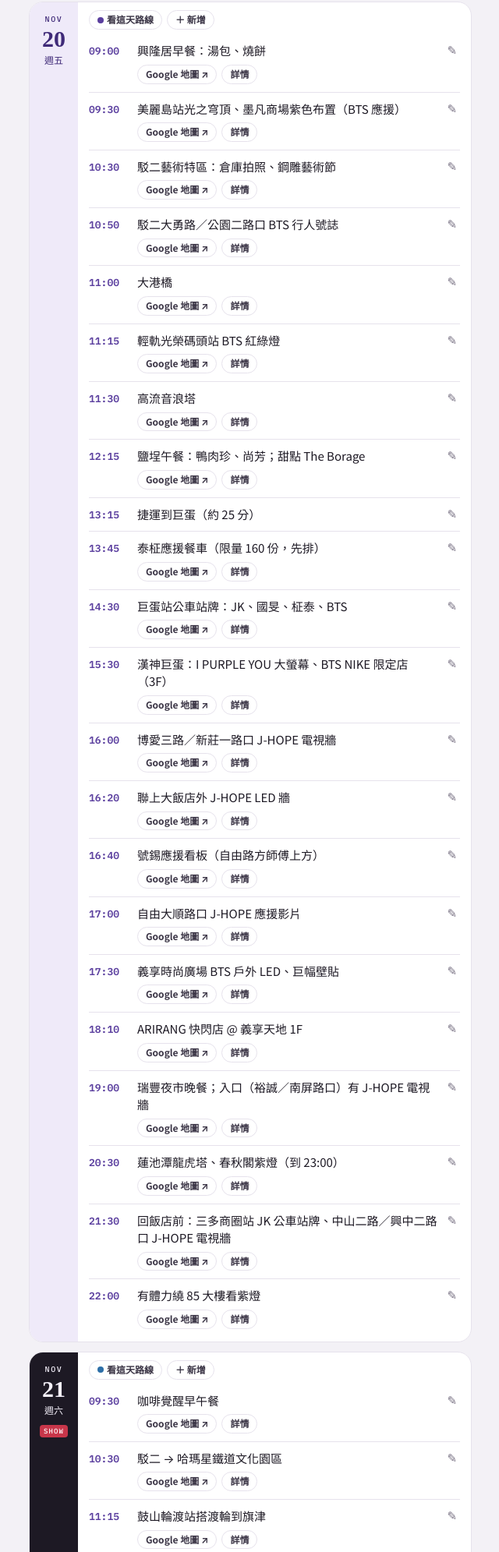
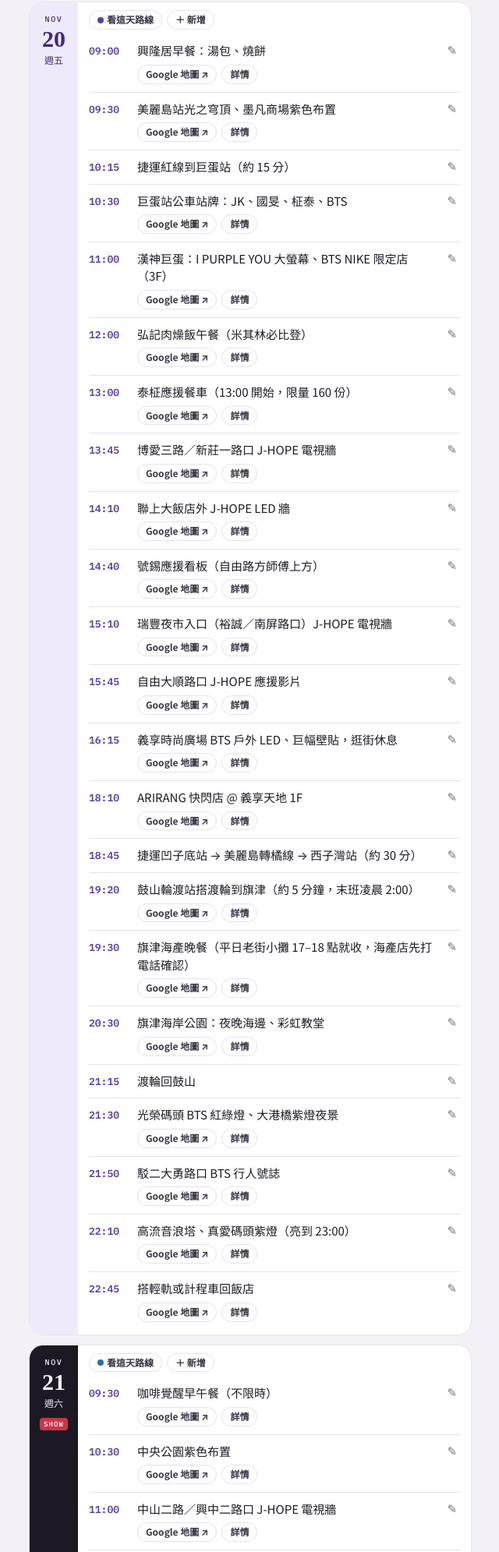
Before and after one commit to annyusloth/-kh-trip, a plain HTML site: page index.html in a window 1280 px wide. Shown: the part 1644-3635 px from the top of the page at 78% size, without its empty margins (319-959 px from the left). Drawn offline with Linux system fonts and the light colour scheme.

Commit message:
11/20 evening by the sea, 11/21 stays near hotel
Co-Authored-By: Claude Opus 5.5 <noreply@anthropic.com>
Claude-Session: https://claude.ai/code/session_01GCwQq8f77L1dVm9atEFsim

```diff
--- a/index.html
+++ b/index.html
@@ -351,35 +351,37 @@ const DEFAULT_PLAN={
   I('23:30','穿過中央公園走回飯店（聖誕燈亮到 24:00）','cpark_deco')],
  '2026-11-20':[
   I('09:00','興隆居早餐：湯包、燒餅','f_xlj'),
-  I('09:30','美麗島站光之穹頂、墨凡商場紫色布置（BTS 應援）','mofan'),
-  I('10:30','駁二藝術特區：倉庫拍照、鋼雕藝術節','pier2'),
-  I('10:50','駁二大勇路／公園二路口 BTS 行人號誌','f_BTS-CITY18'),
-  I('11:00','大港橋','bridge'),
-  I('11:15','輕軌光榮碼頭站 BTS 紅綠燈','light'),
-  I('11:30','高流音浪塔','kpmc'),
-  I('12:15','鹽埕午餐：鴨肉珍、尚芳；甜點 The Borage','yazhen'),
-  I('13:15','捷運到巨蛋（約 25 分）',''),
-  I('13:45','泰柾應援餐車（限量 160 份，先排）','f_JV-KH-FOOD'),
-  I('14:30','巨蛋站公車站牌：JK、國旻、柾泰、BTS','f_JK-BUS-kh1'),
-  I('15:30','漢神巨蛋：I PURPLE YOU 大螢幕、BTS NIKE 限定店（3F）','hanshin'),
-  I('16:00','博愛三路／新莊一路口 J-HOPE 電視牆','f_JH-tv-kh5'),
-  I('16:20','聯上大飯店外 J-HOPE LED 牆','f_JH-tv-kh2'),
-  I('16:40','號錫應援看板（自由路方師傅上方）','f_JHOPE-KH-BII1'),
-  I('17:00','自由大順路口 J-HOPE 應援影片','f_JH-tv-kh3'),
-  I('17:30','義享時尚廣場 BTS 戶外 LED、巨幅壁貼','f_BTS-CITY4'),
+  I('09:30','美麗島站光之穹頂、墨凡商場紫色布置','mofan'),
+  I('10:15','捷運紅線到巨蛋站（約 15 分）',''),
+  I('10:30','巨蛋站公車站牌：JK、國旻、柾泰、BTS','f_JK-BUS-kh1'),
+  I('11:00','漢神巨蛋：I PURPLE YOU 大螢幕、BTS NIKE 限定店（3F）','hanshin'),
+  I('12:00','弘記肉燥飯午餐（米其林必比登）','f_hong'),
+  I('13:00','泰柾應援餐車（13:00 開始，限量 160 份）','f_JV-KH-FOOD'),
+  I('13:45','博愛三路／新莊一路口 J-HOPE 電視牆','f_JH-tv-kh5'),
+  I('14:10','聯上大飯店外 J-HOPE LED 牆','f_JH-tv-kh2'),
+  I('14:40','號錫應援看板（自由路方師傅上方）','f_JHOPE-KH-BII1'),
+  I('15:10','瑞豐夜市入口（裕誠／南屏路口）J-HOPE 電視牆','f_JH-tv-kh11'),
+  I('15:45','自由大順路口 J-HOPE 應援影片','f_JH-tv-kh3'),
+  I('16:15','義享時尚廣場 BTS 戶外 LED、巨幅壁貼，逛街休息','f_BTS-CITY4'),
   I('18:10','ARIRANG 快閃店 @ 義享天地 1F','popup'),
-  I('19:00','瑞豐夜市晚餐；入口（裕誠／南屏路口）有 J-HOPE 電視牆','f_JH-tv-kh11'),
-  I('20:30','蓮池潭龍虎塔、春秋閣紫燈（到 23:00）','lotus'),
-  I('21:30','回飯店前：三多商圈站 JK 公車站牌、中山二路／興中二路口 J-HOPE 電視牆','f_JK-BUS-kh3'),
-  I('22:00','有體力繞 85 大樓看紫燈','85')],
+  I('18:45','捷運凹子底站 → 美麗島轉橘線 → 西子灣站（約 30 分）',''),
+  I('19:20','鼓山輪渡站搭渡輪到旗津（約 5 分鐘，末班凌晨 2:00）','ferry'),
+  I('19:30','旗津海產晚餐（平日老街小攤 17–18 點就收，海產店先打電話確認）','duckhorn'),
+  I('20:30','旗津海岸公園：夜晚海邊、彩虹教堂','cijinpark'),
+  I('21:15','渡輪回鼓山',''),
+  I('21:30','光榮碼頭 BTS 紅綠燈、大港橋紫燈夜景','bridge'),
+  I('21:50','駁二大勇路口 BTS 行人號誌','f_BTS-CITY18'),
+  I('22:10','高流音浪塔、真愛碼頭紫燈（亮到 23:00）','kpmc'),
+  I('22:45','搭輕軌或計程車回飯店','hotel')],
  '2026-11-21':[
-  I('09:30','咖啡覺醒早午餐','awaken'),
-  I('10:30','駁二 → 哈瑪星鐵道文化園區','hamasen'),
-  I('11:15','鼓山輪渡站搭渡輪到旗津','ferry'),
-  I('11:30','旗津老街午餐','cijinst'),
-  I('12:30','旗津海岸公園、彩虹教堂','cijinpark'),
-  I('13:15','渡輪回鼓山',''),
-  I('15:30','到世運；ARMY ZONE 用當天票可再領粽卡','stadium','venue'),
+  I('09:30','咖啡覺醒早午餐（不限時）','awaken'),
+  I('10:30','中央公園紫色布置','cpark_deco'),
+  I('11:00','中山二路／興中二路口 J-HOPE 電視牆','f_JH-tv-kh13'),
+  I('11:15','三多商圈站 JK 公車站牌、SUGA 公車站牌','f_JK-BUS-kh3'),
+  I('11:45','飯店附近午餐：自強夜市一帶老店（南豐魯肉飯等）','zq_nanfeng'),
+  I('12:45','回飯店休息，整理應援物、準備紫色燈海光膜','hotel'),
+  I('14:00','搭捷運紅線往世運（約 40 分）',''),
+  I('15:00','到世運；ARMY ZONE 用當天票可再領粽卡','stadium','venue'),
   I('16:30','一般票進場，入座先貼紫色燈海光膜','stadium','venue'),
   I('19:00','BTS〈ARIRANG〉第二場','stadium','venue'),
   I('22:45','宵夜：森森燒肉中正店，JK「(STILL)IN WAVES」點餐送贈品（週六開到 00:00）；想逛夜市就改自強夜市','f_jk-exhitbit'),
```
